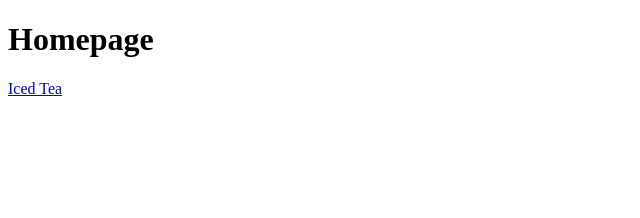
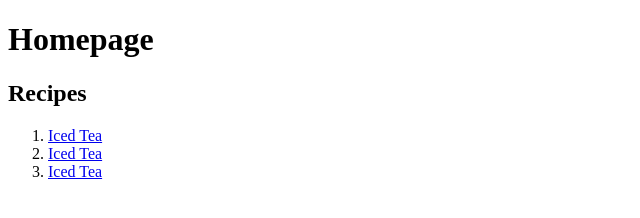
Before and after one commit to Chocol8/odin-recipes, a plain HTML site: page index.html in a window 1280 px wide. Shown: the whole page, without its empty margins (0-640 px from the left). Drawn offline with Linux system fonts and the light colour scheme.

Commit message:
Edit index.html and recipes
-made recipe list in index a list
-Added alt attribute to images in all recipes

```diff
--- a/index.html
+++ b/index.html
@@ -7,6 +7,12 @@
     <body>
         <h1>Homepage</h1>
 
-        <a href="recipes/iced-tea.html">Iced Tea</a>
+        <h2>Recipes</h2>
+
+        <ol>
+            <li><a href="recipes/iced-tea.html">Iced Tea</a></li>
+            <li><a href="recipes/thai-milk-tea.html">Iced Tea</a></li>
+            <li><a href="recipes/yuenyeung.html">Iced Tea</a></li>
+        </ol>
     </body>
 </html>
```
Also changed, not shown: recipes/iced-tea.html (+2 -2 lines), recipes/thai-milk-tea.html (+1 -1 lines), recipes/yuenyeung.html (+1 -1 lines).
